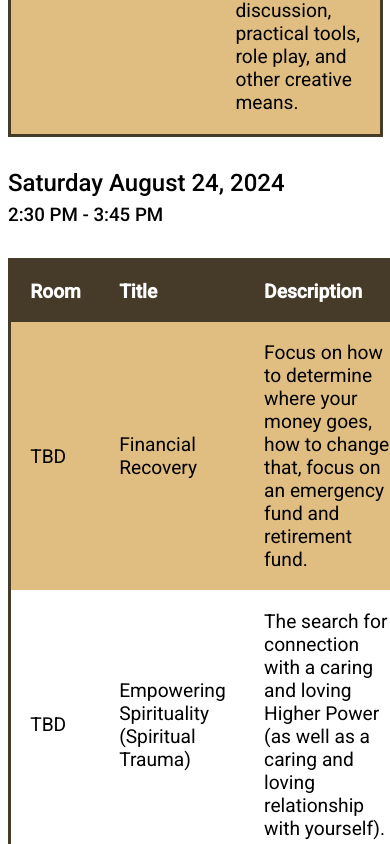
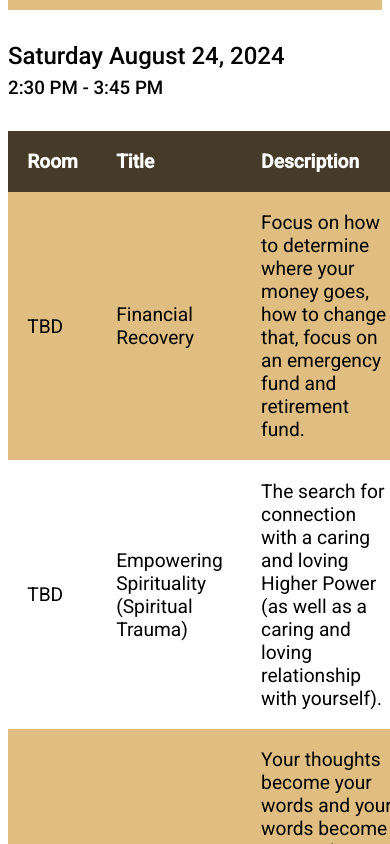
Before and after one commit to chicagoroundup/cosmicbowlinggraph, a SvelteKit app: page /talks in a window 390 px wide. Shown: the part 3760-4604 px from the top of the page. Built offline with nearby package versions, Linux system fonts and the light colour scheme.

Commit message:
Fixing horizontal scroll on table

```diff
--- a/src/routes/talks/+page.svelte
+++ b/src/routes/talks/+page.svelte
@@ -258,6 +258,11 @@
 		padding: 0;
 	}
 
+	table thead {
+		margin: 0;
+		padding: 0;
+	}
+
 	table th {
 		background-color: #463b28;
 		color: #fff;
@@ -273,4 +278,9 @@
 	table tbody tr:nth-child(odd) {
 		background-color: #e0be81;
 	}
+	@media only screen and (max-width: 600px) {
+		table {
+			border: none;
+		}
+	}
 </style>
```
